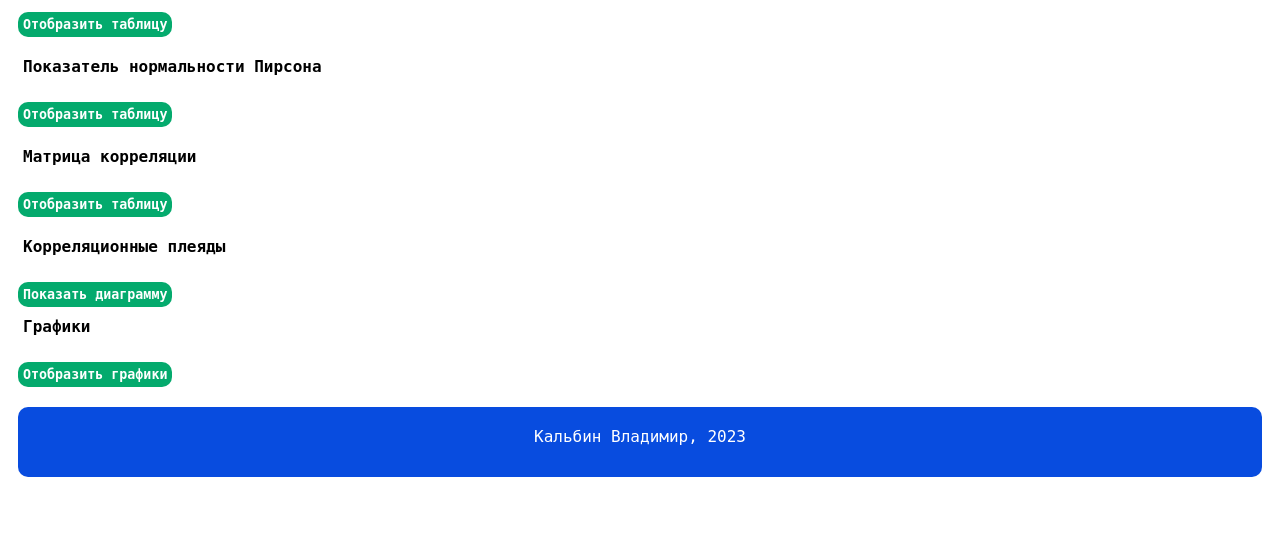
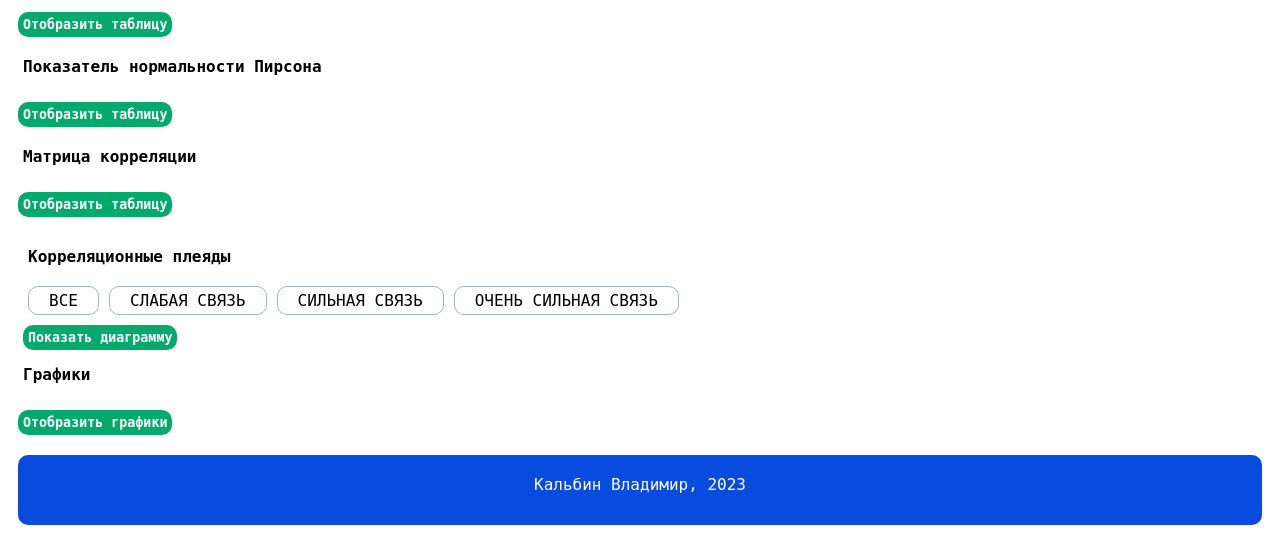
Before and after one commit to KalbinVV/MathScienceProject, a Flask app: page /reports/1 in a window 1280 px wide. Shown: the part 573-1116 px from the top of the page. Before the commit the page ends 1050 px from the top, so only its background shows below. Run offline with Flask 3, Linux system fonts and the light colour scheme; some libraries are stand-ins or nearby versions.

Commit message:
Improve correlation chart

```diff
--- a/web/static/js/report_view/report_view.js
+++ b/web/static/js/report_view/report_view.js
@@ -35,16 +35,19 @@ $(document).ready(function(){
                 }
 
                 if(is_correlation_table && !isNaN(value)) {
-                    if(Math.abs(value) > 0.7) {
-                        className = 'strong_binding'
-                    } else if (Math.abs(value) > 0.5) {
-                        className = 'average_binding'
-                    } else if (Math.abs(value) > 0.3) {
-                        className = 'moderate_binding'
-                    } else if (Math.abs(value) > 0.2) {
-                        className = 'weak_binding'
-                    } else {
-                        className = 'very_weak_binding'
+                    const filtersCodes = ['strong', 'average', 'moderate', 'weak', 'very_weak']
+
+                    let filters = []
+
+                    filtersCodes.forEach(filterCode => {
+                        filters.push(getFilter(filterCode))
+                    })
+
+                    for(let filter of filters) {
+                        if (filter.inRange(Math.abs(value))) {
+                            className = filter.getClassName()
+                            break
+                        }
                     }
 
                     td.classList.add(className)
@@ -224,7 +227,13 @@ $(document).ready(function(){
     }
 
 
-    async function showCorrelationPleiades() {
+    function showCorrelationPleiades(filtersCodes) {
+        let filters = []
+
+        filtersCodes.forEach(filterCode => {
+            filters.push(getFilter(filterCode))
+        })
+
         const canvas = document.getElementById('correlation_pleiades_canvas')
         const ctx = canvas.getContext('2d');
 
@@ -233,8 +242,8 @@ $(document).ready(function(){
         canvas.setAttribute('width', correlationPleiadesConfiguration.canvasWidth)
         canvas.setAttribute('height', correlationPleiadesConfiguration.canvasHeight)
 
-        const correlationData = await loadTable(null, 'correlation', false)
-        console.log(correlationData)
+        ctx.fillStyle = 'white'
+        ctx.fillRect(0, 0, canvas.width, canvas.height)
 
         const centerPoint = {
                 x: correlationPleiadesConfiguration.canvasWidth / 2,
@@ -283,18 +292,17 @@ $(document).ready(function(){
                             ctx.moveTo(point.x, point.y)
                             ctx.lineTo(anotherPoint.x, anotherPoint.y)
 
-                            if (Math.abs(data) > 0.7) {
-                                ctx.strokeStyle = 'blue'
-                            } else if (Math.abs(data) > 0.5) {
-                                ctx.strokeStyle = '#006600'
-                            } else if (Math.abs(data) > 0.3) {
-                                ctx.strokeStyle = '#00cc00'
-                            } else if (Math.abs(data) > 0.2) {
-                                ctx.strokeStyle = '#cc0000'
-                            } else {
-                                ctx.strokeStyle = '#800000'
+                            let strokeColor = 'white'
+
+                            for(let filter of filters) {
+                                if (filter.inRange(Math.abs(data))) {
+                                    console.log(filter.getName(), Math.abs(data))
+                                    strokeColor = filter.getColor()
+                                    break
+                                }
                             }
 
+                            ctx.strokeStyle = strokeColor
                             ctx.stroke()
 
                             i += 1
@@ -326,7 +334,23 @@ $(document).ready(function(){
 
     $('#show_correlation_pleiades_button').click(event => {
         event.currentTarget.style.display = 'none'
-        showCorrelationPleiades()
+        showCorrelationPleiades(['strong', 'average', 'moderate', 'weak', 'very_weak'])
+    })
+
+    $("#correlation_all_bindings_button").click(event => {
+        showCorrelationPleiades(['strong', 'average', 'moderate', 'weak', 'very_weak'])
+    })
+
+    $("#correlation_weak_bindings_button").click(event => {
+        showCorrelationPleiades(['weak', 'very_weak'])
+    })
+
+    $("#correlation_average_bindings_button").click(event => {
+        showCorrelationPleiades(['average', 'moderate'])
+    })
+
+    $("#correlation_strong_bindings_button").click(event => {
+        showCorrelationPleiades(['strong'])
     })
 
 })
--- /dev/null
+++ b/web/static/js/utils/colorFilter.js
@@ -0,0 +1,29 @@
+function makeFilter(minValue, maxValue, className, color, name) {
+    return {
+        inRange: function(currentValue) {
+            return true ? currentValue > minValue && currentValue < maxValue : false
+        },
+
+        getClassName: function() {
+            return className
+        },
+
+        getColor: function() {
+            return color
+        },
+
+        getName: function() {
+            return name
+        }
+    }
+}
+
+function getFilter(filterCode) {
+    return {
+        strong: makeFilter(0.7, 1, 'strong_binding', 'blue', 'strong'),
+        average: makeFilter(0.5, 0.7, 'average_binding', '#006600', 'average'),
+        moderate: makeFilter(0.3, 0.5, 'moderate_binding', '#00cc00', 'moderate'),
+        weak: makeFilter(0.2, 0.3, 'weak_binding', '#cc0000', 'weak', 'weak'),
+        very_weak: makeFilter(0, 0.2, 'very_weak_binding', '#800000', 'very_weak')
+    }[filterCode]
+}
--- a/web/static/style.css
+++ b/web/static/style.css
@@ -224,3 +224,25 @@ a:link {
 #correlation_pleiades_canvas {
     display: none;
 }
+
+.correlation__btn-wrap{
+    display:flex;
+    align-items: center;
+}
+.correlation__btn{
+    border-radius: 10px;
+    border: 1px solid #9BB7C9;
+    background-color: #fff;
+    text-transform: uppercase;
+    font-size: 16px;
+    color: #000000;
+    cursor: pointer;
+    transition: background-color 0.3s;
+    padding: 4px 20px;
+}
+.correlation__btn:hover{
+    background-color: #9BB7C9;
+}
+.correlation__btn:not(:last-child){
+    margin-right: 10px;
+}
--- a/web/templates/report_view.html
+++ b/web/templates/report_view.html
@@ -15,6 +15,7 @@
     <script src=" {{ url_for('static', filename='js/report_view/plotly.min.js') }}"></script>
 
     <script src=" {{ url_for('static', filename='js/utils/modals.js') }}"></script>
+    <script src=" {{ url_for('static', filename='js/utils/colorFilter.js') }}"></script>
     <script src="{{ url_for('static', filename='js/report_view/report_view.js') }}"></script>
 </head>
 <body>
@@ -63,9 +64,17 @@
     <tbody id='correlation_table_content'></tbody>
 </table>
 
-<h3 class='table_header' name='correlation_pleiades'>Корреляционные плеяды</h3>
-<button id='show_correlation_pleiades_button' class='display_button'>Показать диаграмму</button>
-<canvas id='correlation_pleiades_canvas'></canvas>
+<div class="correlation">
+    <div class="table_header" id="correlation_pleiades">Корреляционные плеяды</div>
+        <div class="correlation__btn-wrap">
+            <button class="correlation__btn" id="correlation_all_bindings_button" type="button">Все</button>
+            <button class="correlation__btn" id="correlation_weak_bindings_button" type="button">Слабая связь</button>
+            <button class="correlation__btn" id="correlation_average_bindings_button" type="button">Сильная связь</button>
+            <button class="correlation__btn" id="correlation_strong_bindings_button" type="button">Очень сильная связь</button>
+        </div>
+        <button id="show_correlation_pleiades_button" class="display_button">Показать диаграмму</button>
+        <canvas id="correlation_pleiades_canvas"></canvas>
+</div>
 
 <h3 class='table_header'>{{ charts_header }}</h3>
 <button id='charts_button' class='display_button'>{{ show_charts_button }}</button>
```
